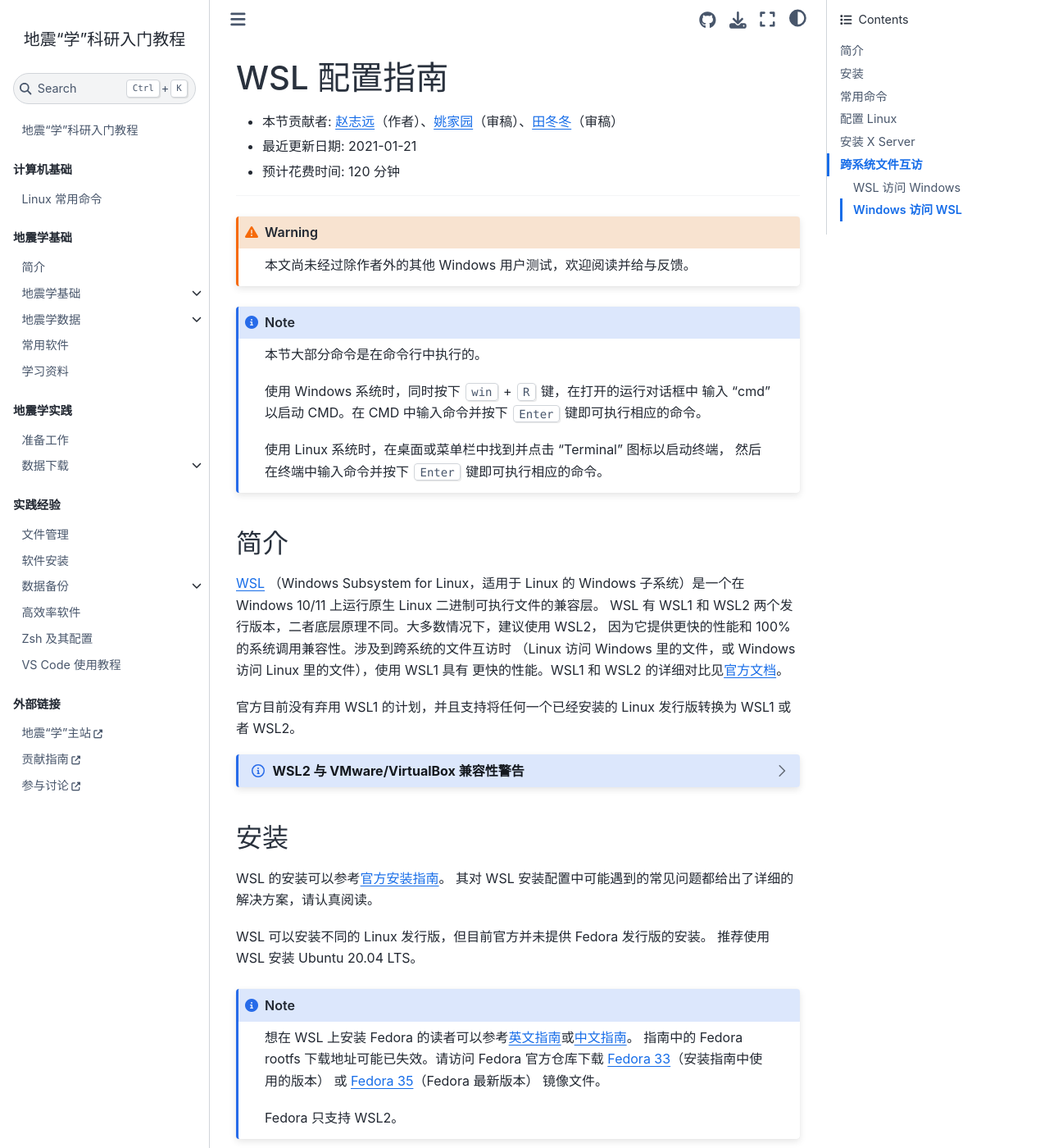
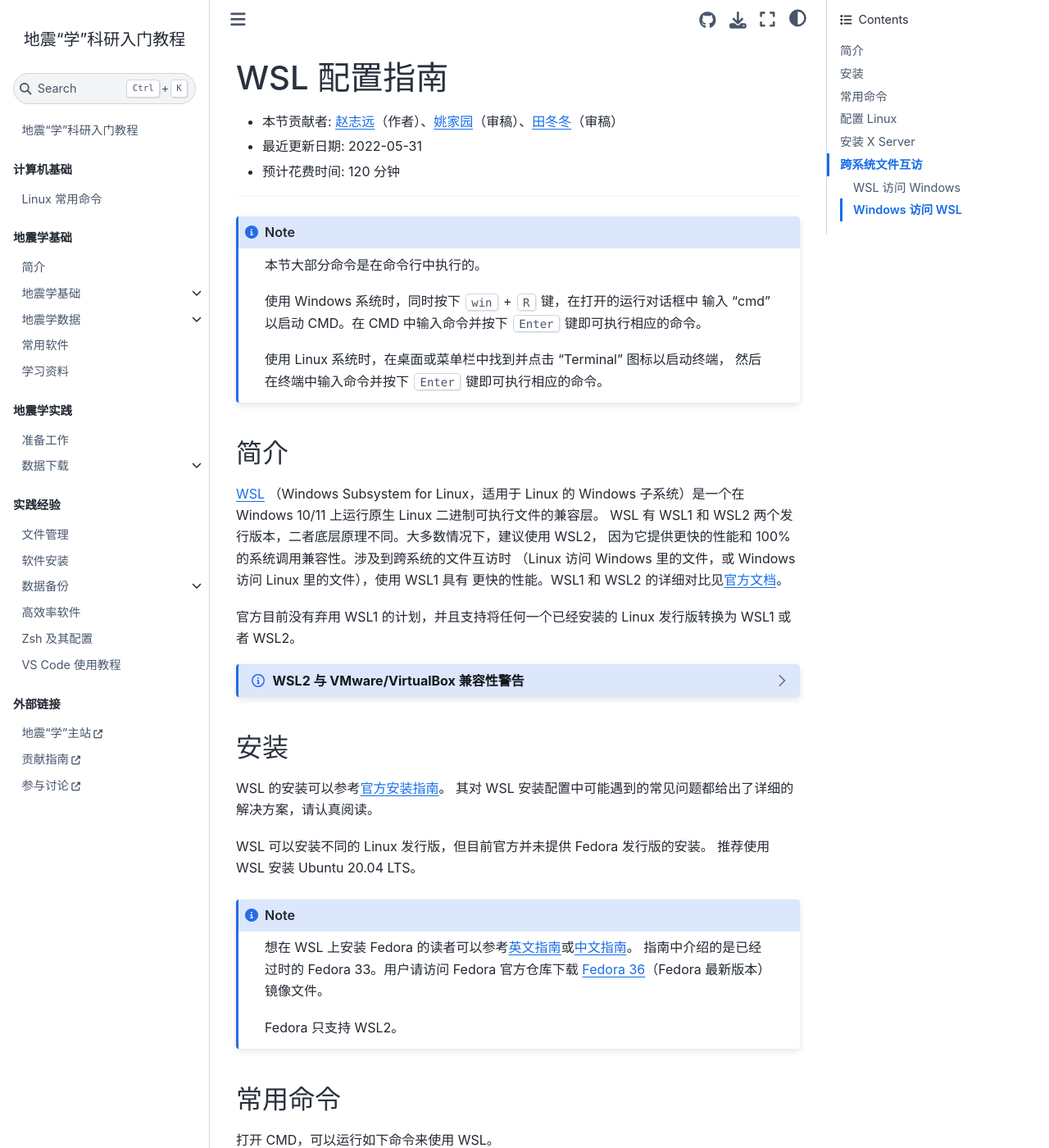
Before and after one commit to seismo-learn/seismology101, a Jupyter Book: the page built from source/computer/wsl-setup.md, in a window 1280 px wide and 1400 px high. Shown: the whole window at 82% size. Built offline with Jupyter Book 1.0.4 settings and Sphinx 7.4.7 and the Sphinx Book theme 1.1.4, drawn with Linux system fonts in a browser that asks for light colours; pages that are not in the unit, such as notebooks, are missing from menus.

Commit message:
Update WSL setup guides

```diff
--- a/source/computer/wsl-setup.md
+++ b/source/computer/wsl-setup.md
@@ -1,14 +1,10 @@
 # WSL 配置指南
 
 - 本节贡献者: {{赵志远}}（作者）、{{姚家园}}（审稿）、{{田冬冬}}（审稿）
-- 最近更新日期: 2021-01-21
+- 最近更新日期: 2022-05-31
 - 预计花费时间: 120 分钟
 
 ---
-
-:::{warning}
-本文尚未经过除作者外的其他 Windows 用户测试，欢迎阅读并给与反馈。
-:::
 
 :::{note}
 本节大部分命令是在命令行中执行的。
@@ -69,9 +65,8 @@
 
 :::{note}
 想在 WSL 上安装 Fedora 的读者可以参考[英文指南](https://fedoramagazine.org/wsl-fedora-33/)或[中文指南](https://suiahae.me/Using-Fedora-33-on-Windows-10-WSL2/)。
-指南中的 Fedora rootfs 下载地址可能已失效。请访问 Fedora 官方仓库下载
-[Fedora 33](https://github.com/fedora-cloud/docker-brew-fedora/tree/33/x86_64)（安装指南中使用的版本）
-或 [Fedora 35](https://github.com/fedora-cloud/docker-brew-fedora/tree/35/x86_64)（Fedora 最新版本）
+指南中介绍的是已经过时的 Fedora 33。用户请访问 Fedora 官方仓库下载
+[Fedora 36](https://github.com/fedora-cloud/docker-brew-fedora/tree/36/x86_64)（Fedora 最新版本）
 镜像文件。
 
 Fedora 只支持 WSL2。
```
